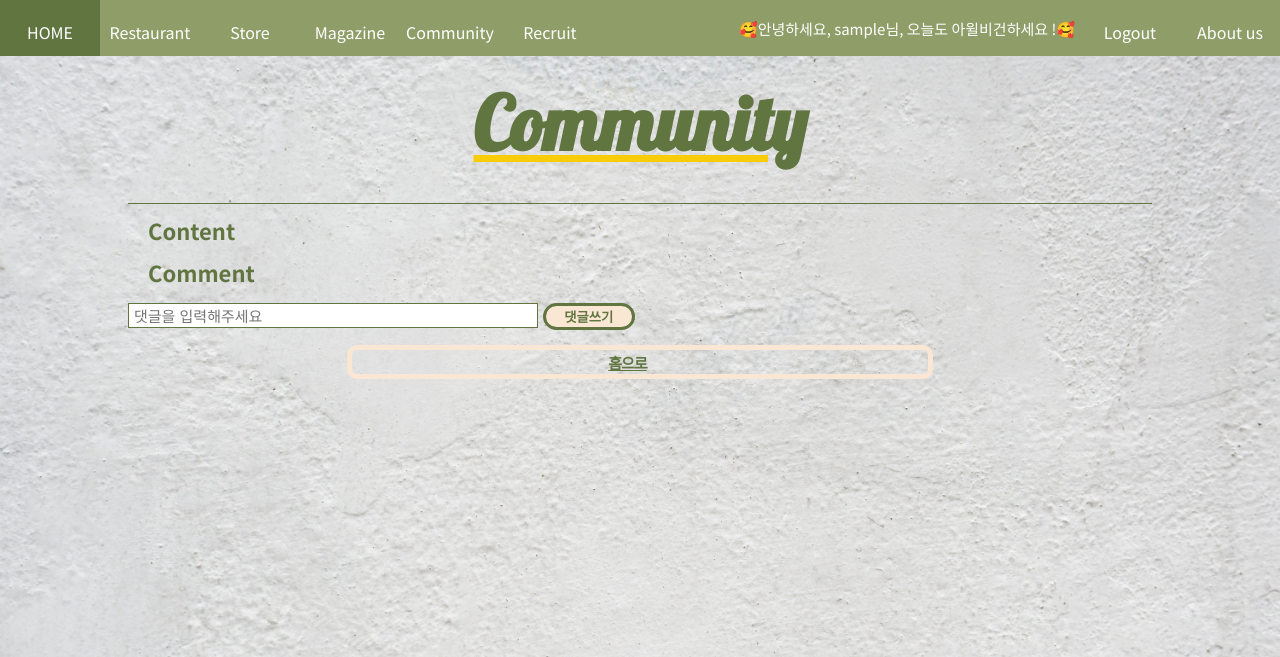
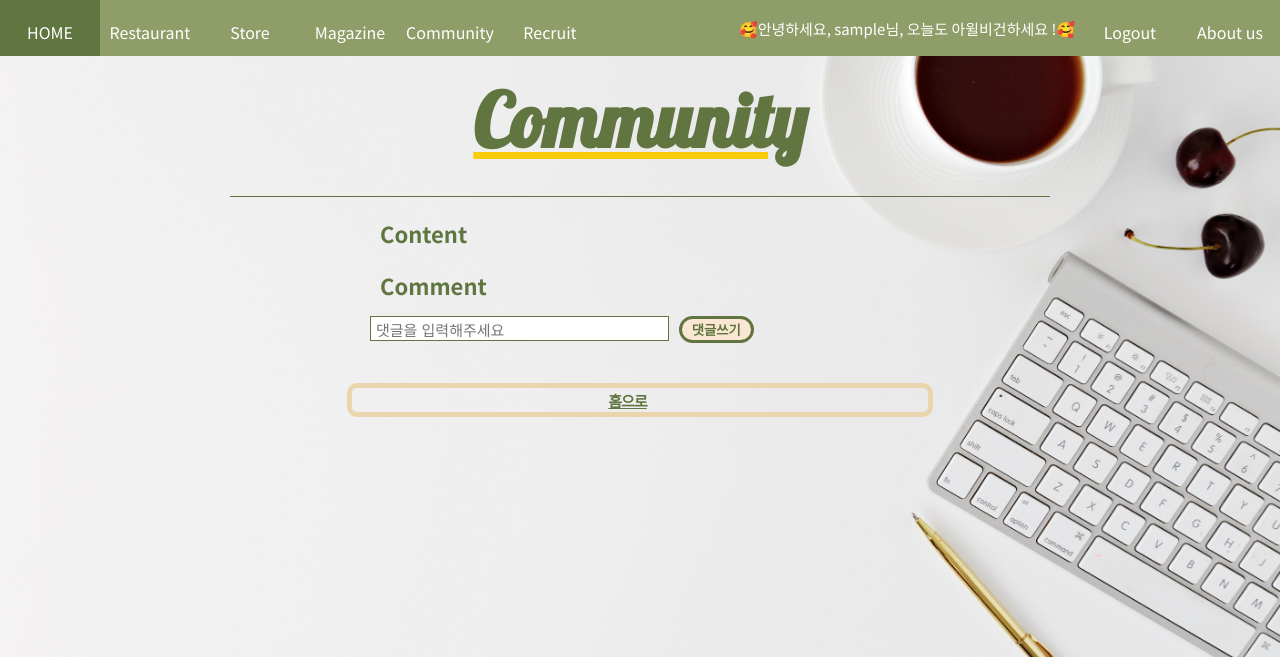
Before and after one commit to haeju98/team2_miniton, a Django app: template app/templates/6-Community/Community_detail.html in a window 1280 px wide. Shown: the top 657 px of the page. Run offline with Django 3.2, Linux system fonts and the light colour scheme; the template is opened without the code that fills it, so the values that code supplies are empty; the visitor is signed in with stand-in values (Sample User, id 1); parts of the project's set-up code (start-up, migrations or seed data) failed here and were passed over; some libraries are stand-ins or nearby versions.

Commit message:
해주 최종

```diff
--- a/app/static/6-Community/Community_detail.css
+++ b/app/static/6-Community/Community_detail.css
@@ -1,11 +1,12 @@
 @import url(base.css);
 
 body{
-    background-image: url('../picture/community_detail.jpg');
+    background-image: url('../picture/community_detail2.jpg');
     background-size: cover;
 }
 .head-bar{
     width: 100%;
+    height: 100px;
     display: flex;
     justify-content: center;
     align-items: center;
@@ -22,6 +23,8 @@
 }
 
 .mid-bar{
+    width: 80%;
+    margin: 0 auto;
 }
 
 .mid-title{
@@ -30,25 +33,27 @@
     border-bottom: 1px solid #607540;
     margin-bottom: 10px;
     font-size: 35px;
-    font-weight: lighter;
+    font-weight: 400;
     margin: 0 auto;
 }
 
-.main-box{
-    width: 80%;
-    margin: 10px auto;
+.content{
+    width: 50%;
+    margin: 20px auto;
+    padding-left: 100px;
 }
 
 .content-title{
     font-size: 22px;
-    margin: 10px 20px;
+    margin: 10px 10px;
     color:  #607540;
     font-weight: bolder;
 }
 
 .comments{
-    width: 80%;
+    width: 50%;
     margin: 10px auto;
+    padding-left: 100px;
 }
 
 .comment{
@@ -69,11 +74,11 @@
 
 .comment_cont{
     height: 100%;
-    width: 42%;
+    width: 52%;
 }
 
 .new_comment{
-    width: 50%;
+    width: 60%;
     margin: 15px 0;
     display: flex;
 }
@@ -81,20 +86,20 @@
 .new_content{
     box-sizing: border-box;
     height: 25px;
-    width: 80%;
+    width: 500px;
     display: flex;
     border: 1px solid #607540;
     color: #666;
     padding: 3px 0 0 5px;
     font-size: 15px;
-    margin-right: 5px;
+    margin-right: 10px;
 }
 
 .footer{
     width: 45%;
-    margin: 10px auto;
+    margin: 40px auto;
     text-align: center;
-    border: 5px solid #F9E7D3;
+    border: 5px solid rgb(235, 213, 172);
     border-radius: 10px;
 }
 
@@ -116,7 +121,7 @@
 }
 
 .comment_button{
-    width: 18%;
+    width: 30%;
     border: 3px solid #607540;
     /* box-sizing: 10% 10% border-box; */
     background-color: #F9E7D3;
@@ -129,3 +134,7 @@
     justify-content: center;
     text-align: center;
 }
+
+.comment_button:hover{
+	background-color:#D8C49F ;
+}
--- a/app/templates/6-Community/Community_detail.html
+++ b/app/templates/6-Community/Community_detail.html
@@ -16,6 +16,7 @@
     </div>
 
     <div class="main-box">
+        <div class="content">
             <div class="content-title">Content</div>
             {{post.content}}
         </div>
@@ -40,6 +41,7 @@
             </form>
             {% endif %}
         </div>
+    </div>
 
     <div class="footer">
         <a class="button" href="{% url 'Community' %}">홈으로</a>
```
Also changed, not shown: app/static/picture/community_detail.jpg, app/static/picture/community_detail2.jpg (added). Lines whose indentation alone changed are shown as unchanged.
